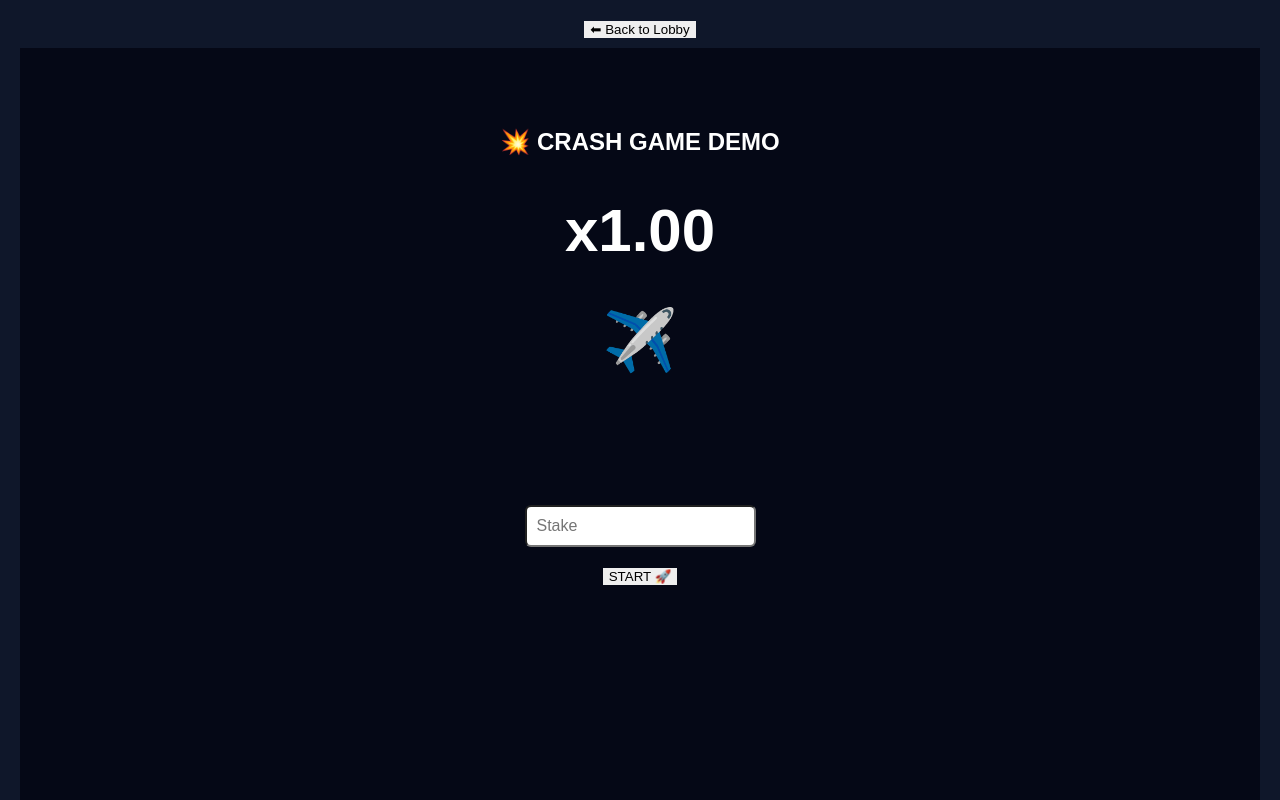
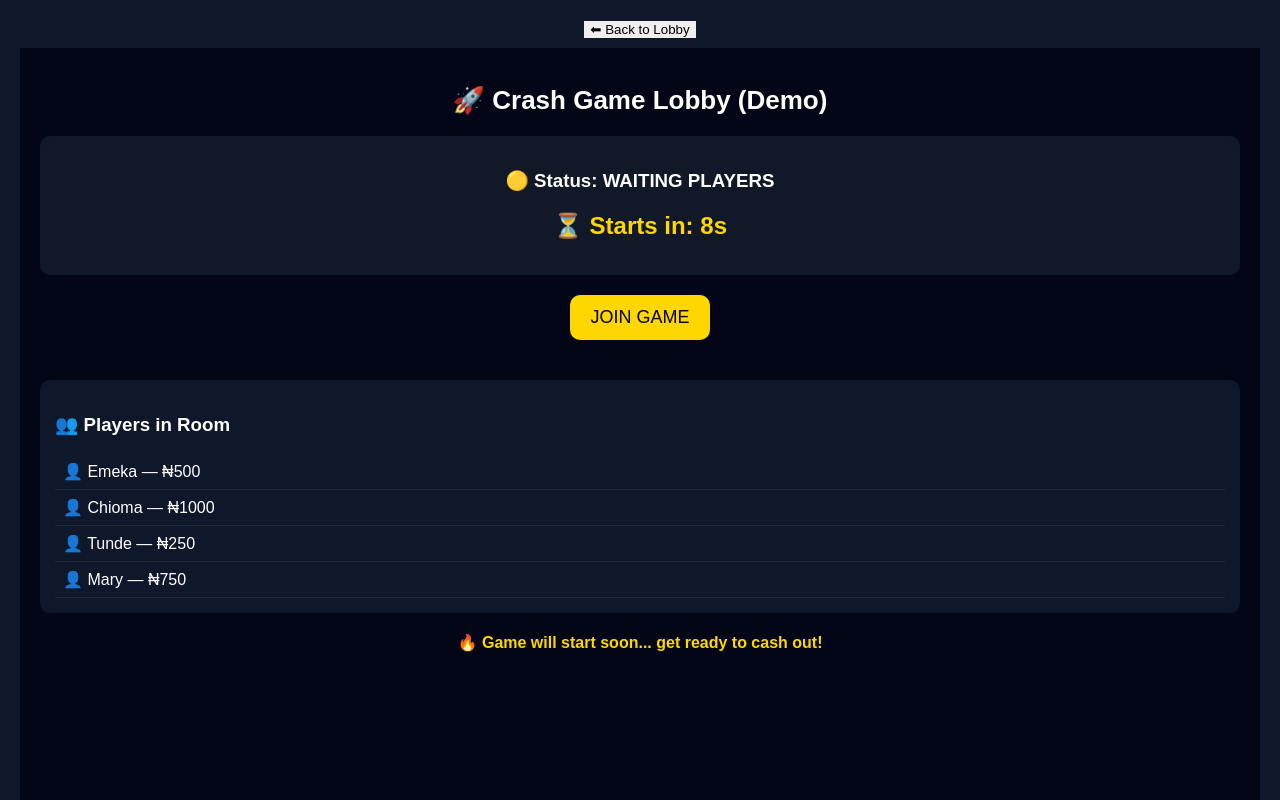
Before and after one commit to annamoyosore/win9ja, a React (Vite) app: page / in a window 1280 px wide. Both pictures are taken after a click on the button "🃏 Play Whot". Built offline with nearby package versions, Linux system fonts and the light colour scheme.

Commit message:
Update WhotGame.jsx

```diff
--- a/src/WhotGame.jsx
+++ b/src/WhotGame.jsx
@@ -1,195 +1,132 @@
-import { useEffect, useRef, useState } from "react";
+import { useEffect, useState } from "react";
 
-export default function CrashGameDemo() {
+const fakePlayers = [
+  { id: 1, name: "Emeka", stake: 500 },
+  { id: 2, name: "Chioma", stake: 1000 },
+  { id: 3, name: "Tunde", stake: 250 },
+  { id: 4, name: "Mary", stake: 750 }
+];
 
-  const [multiplier, setMultiplier] = useState(1);
-  const [running, setRunning] = useState(false);
-  const [crashed, setCrashed] = useState(false);
-  const [cashout, setCashout] = useState(false);
-  const [stake, setStake] = useState("");
-  const [result, setResult] = useState("");
+export default function CrashWaitingRoomDemo() {
+  const [countdown, setCountdown] = useState(10);
+  const [players, setPlayers] = useState(fakePlayers);
+  const [joined, setJoined] = useState(false);
 
-  const [jetY, setJetY] = useState(0);
+  // countdown animation
+  useEffect(() => {
+    if (countdown <= 0) return;
 
-  const intervalRef = useRef(null);
-  const crashPointRef = useRef(0);
+    const t = setInterval(() => {
+      setCountdown((c) => c - 1);
+    }, 1000);
 
-  // 🔊 SIMPLE SOUND ENGINE (no files needed)
-  const beep = (freq = 200, time = 120) => {
-    try {
-      const ctx = new (window.AudioContext || window.webkitAudioContext)();
-      const osc = ctx.createOscillator();
-      const gain = ctx.createGain();
+    return () => clearInterval(t);
+  }, [countdown]);
 
-      osc.frequency.value = freq;
-      osc.type = "sine";
-      osc.connect(gain);
-      gain.connect(ctx.destination);
+  // fake "join"
+  function joinGame() {
+    if (joined) return;
 
-      osc.start();
-      setTimeout(() => osc.stop(), time);
-    } catch {}
-  };
+    setPlayers((prev) => [
+      ...prev,
+      {
+        id: Date.now(),
+        name: "You",
+        stake: 500
+      }
+    ]);
 
-  function generateCrashPoint() {
-    return (Math.random() * 10 + 1.5).toFixed(2);
+    setJoined(true);
   }
 
-  const startGame = () => {
+  return (
+    <div style={styles.container}>
 
-    if (running) return;
+      {/* TITLE */}
+      <h1 style={styles.title}>🚀 Crash Game Lobby (Demo)</h1>
 
-    const bet = Number(stake);
-    if (!bet || bet < 1) return;
-
-    setRunning(true);
-    setCrashed(false);
-    setCashout(false);
-    setMultiplier(1);
-    setJetY(0);
-    setResult("");
-
-    crashPointRef.current = parseFloat(generateCrashPoint());
-
-    beep(300); // start sound
-
-    intervalRef.current = setInterval(() => {
-
-      setMultiplier(prev => {
-
-        const next = +(prev + 0.05).toFixed(2);
-
-        // ✈️ move jet upward
-        setJetY(jet => jet - 6);
-
-        if (next >= crashPointRef.current) {
-          crashGame();
-        }
-
-        return next;
-      });
-
-    }, 120);
-  };
-
-  const crashGame = () => {
-
-    clearInterval(intervalRef.current);
-    setRunning(false);
-    setCrashed(true);
-
-    beep(120, 300); // crash sound
-
-    if (!cashout) {
-      setResult("💥 CRASHED — LOST");
-    }
-  };
-
-  const cashOut = () => {
-
-    if (!running || cashout) return;
-
-    setCashout(true);
-
-    const bet = Number(stake);
-    const win = Math.floor(bet * multiplier);
-
-    setResult(`🎉 CASHOUT x${multiplier} → ₦${win}`);
-
-    beep(600); // win sound
-
-    clearInterval(intervalRef.current);
-    setRunning(false);
-  };
-
-  return (
-    <div style={{
-      textAlign: "center",
-      paddingTop: 60,
-      background: "#050816",
-      height: "100vh",
-      color: "white",
-      overflow: "hidden"
-    }}>
-
-      <h2>💥 CRASH GAME DEMO</h2>
-
-      {/* MULTIPLIER */}
-      <h1 style={{
-        fontSize: 60,
-        transition: "0.2s"
-      }}>
-        x{multiplier.toFixed(2)}
-      </h1>
-
-      {/* CRASH TEXT */}
-      {crashed && !cashout && (
-        <h2 style={{ color: "red", animation: "shake 0.3s" }}>
-          💥 CRASHED
+      {/* STATUS */}
+      <div style={styles.card}>
+        <h3>🟡 Status: WAITING PLAYERS</h3>
+        <h2 style={{ color: "gold" }}>
+          ⏳ Starts in: {countdown}s
         </h2>
-      )}
-
-      {/* ✈️ JET ANIMATION */}
-      <div style={{
-        position: "relative",
-        height: 200,
-        marginTop: 20
-      }}>
-        <div
-          style={{
-            position: "absolute",
-            left: "50%",
-            transform: `translate(-50%, ${jetY}px)`,
-            fontSize: 60,
-            transition: "transform 0.1s linear"
-          }}
-        >
-          ✈️
-        </div>
       </div>
 
-      {/* INPUT */}
-      <input
-        type="number"
-        placeholder="Stake"
-        value={stake}
-        onChange={e => setStake(e.target.value)}
+      {/* JOIN BUTTON */}
+      <button
+        onClick={joinGame}
         style={{
-          padding: 10,
-          fontSize: 16,
-          borderRadius: 6
+          ...styles.button,
+          background: joined ? "gray" : "gold"
         }}
-      />
+      >
+        {joined ? "JOINED" : "JOIN GAME"}
+      </button>
 
-      <div style={{ marginTop: 20 }}>
+      {/* PLAYERS LIST */}
+      <div style={styles.list}>
+        <h3>👥 Players in Room</h3>
 
-        {!running ? (
-          <button onClick={startGame}>
-            START 🚀
-          </button>
-        ) : (
-          <button onClick={cashOut}>
-            CASH OUT 💰
-          </button>
-        )}
-
+        {players.map((p) => (
+          <div key={p.id} style={styles.player}>
+            👤 {p.name} — ₦{p.stake}
+          </div>
+        ))}
       </div>
 
-      <h3 style={{ marginTop: 20 }}>{result}</h3>
-
-      {/* CSS SHAKE */}
-      <style>
-        {`
-          @keyframes shake {
-            0% { transform: translateX(0); }
-            25% { transform: translateX(-5px); }
-            50% { transform: translateX(5px); }
-            75% { transform: translateX(-5px); }
-            100% { transform: translateX(0); }
-          }
-        `}
-      </style>
+      {/* FAKE LIVE ANIMATION */}
+      <div style={styles.footer}>
+        🔥 Game will start soon... get ready to cash out!
+      </div>
 
     </div>
   );
 }
+
+// =========================
+// STYLES
+// =========================
+const styles = {
+  container: {
+    padding: 20,
+    textAlign: "center",
+    background: "#020617",
+    minHeight: "100vh",
+    color: "#fff"
+  },
+  title: {
+    fontSize: 26,
+    marginBottom: 20
+  },
+  card: {
+    background: "#111827",
+    padding: 15,
+    borderRadius: 10,
+    marginBottom: 20
+  },
+  button: {
+    padding: "12px 20px",
+    fontSize: 18,
+    borderRadius: 10,
+    border: "none",
+    cursor: "pointer",
+    marginBottom: 20
+  },
+  list: {
+    marginTop: 20,
+    textAlign: "left",
+    background: "#0f172a",
+    padding: 15,
+    borderRadius: 10
+  },
+  player: {
+    padding: 8,
+    borderBottom: "1px solid #1f2937"
+  },
+  footer: {
+    marginTop: 20,
+    color: "gold",
+    fontWeight: "bold"
+  }
+};
```
